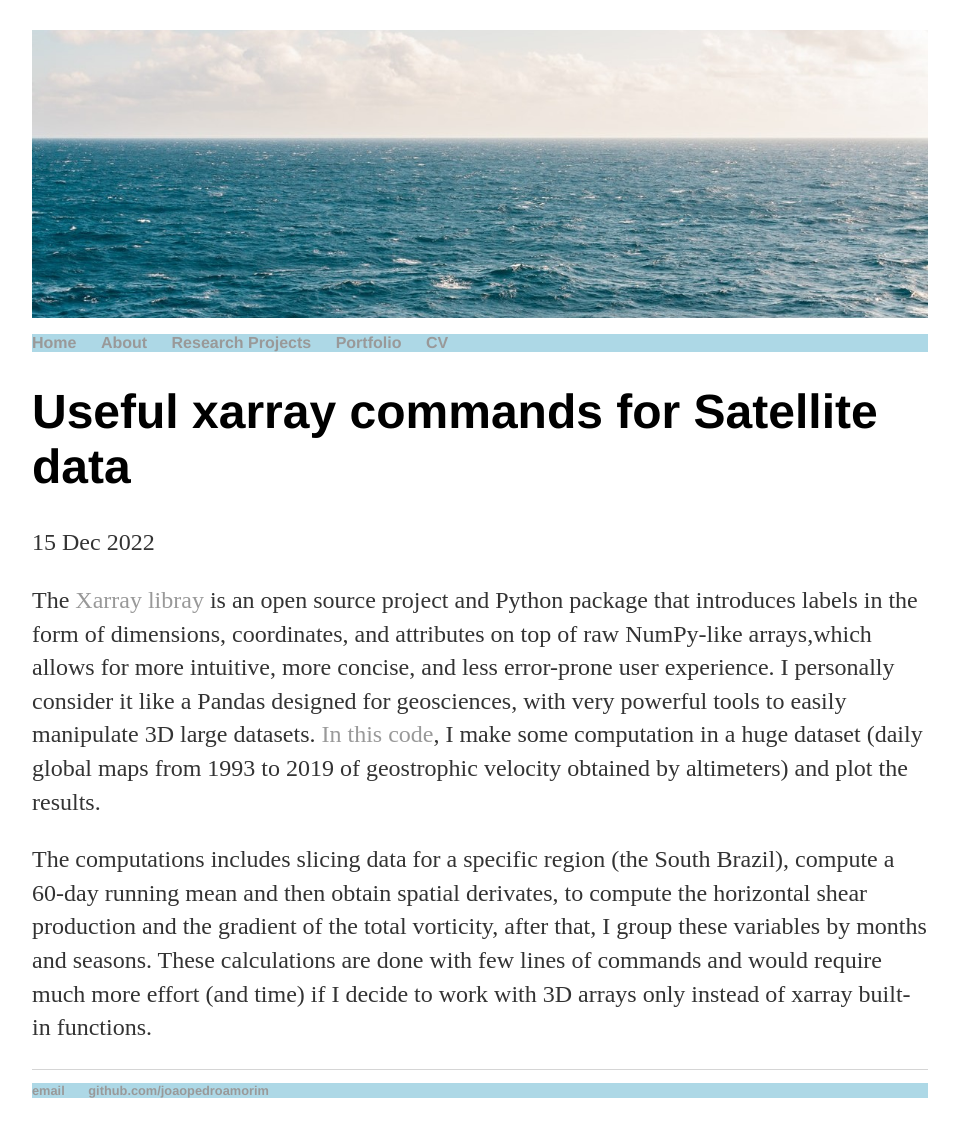
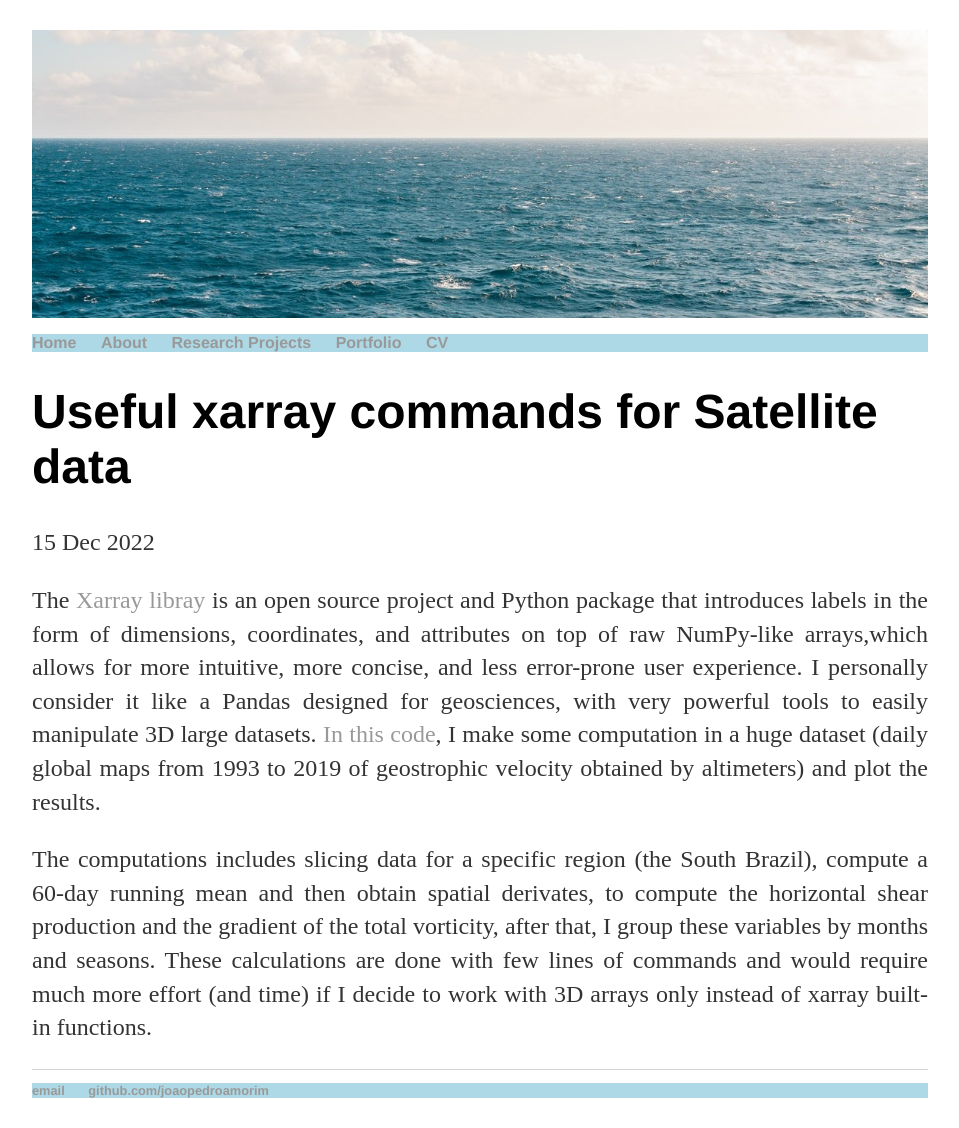
Before and after one commit to joaopedroamorim/joaopedroamorim.github.io, a Jekyll site: the page built from _posts/2022-12-15-xarray.md, in a window 1280 px wide. Shown: the whole page, without its empty margins (160-1119 px from the left). Built offline with Jekyll 4.4.1, drawn with Linux system fonts in a browser that asks for light colours.

Commit message:
Update 2022-12-15-xarray.md

```diff
--- a/_posts/2022-12-15-xarray.md
+++ b/_posts/2022-12-15-xarray.md
@@ -4,10 +4,11 @@ title: "Useful xarray commands for Satellite data"
 date: 2022-12-15
 ---
 
-The <a href ="https://xarray.dev/" > Xarray libray </a> is an open source project and Python package that introduces labels in the form of dimensions,
+<p align="justify"> The <a href ="https://xarray.dev/" > Xarray libray </a> is an open source project and Python package that introduces labels in the form of dimensions,
 coordinates, and attributes on top of raw NumPy-like arrays,which allows for more intuitive, more concise, and less error-prone user experience. I personally
 consider it like a Pandas designed for geosciences, with very powerful tools to easily manipulate 3D large datasets. <a href="https://github.com/joaopedroamorim/DS_Codes/blob/main/XArray_Useful.ipynb">In this code</a>, I make some computation
-in a huge dataset (daily global maps from 1993 to 2019 of geostrophic velocity obtained by altimeters) and plot the results.
+in a huge dataset (daily global maps from 1993 to 2019 of geostrophic velocity obtained by altimeters) and plot the results. </p>
 
-The computations includes slicing data for a specific region (the South Brazil), compute a 60-day running mean and then obtain spatial derivates, to compute the horizontal shear production
-and the gradient of the total vorticity, after that, I group these variables by months and seasons. These calculations are done with few lines of commands and would require much more effort (and time) if I decide to work with 3D arrays only instead of xarray built-in functions.
+
+<p align="justify"> The computations includes slicing data for a specific region (the South Brazil), compute a 60-day running mean and then obtain spatial derivates, to compute the horizontal shear production
+and the gradient of the total vorticity, after that, I group these variables by months and seasons. These calculations are done with few lines of commands and would require much more effort (and time) if I decide to work with 3D arrays only instead of xarray built-in functions. </p>
```
